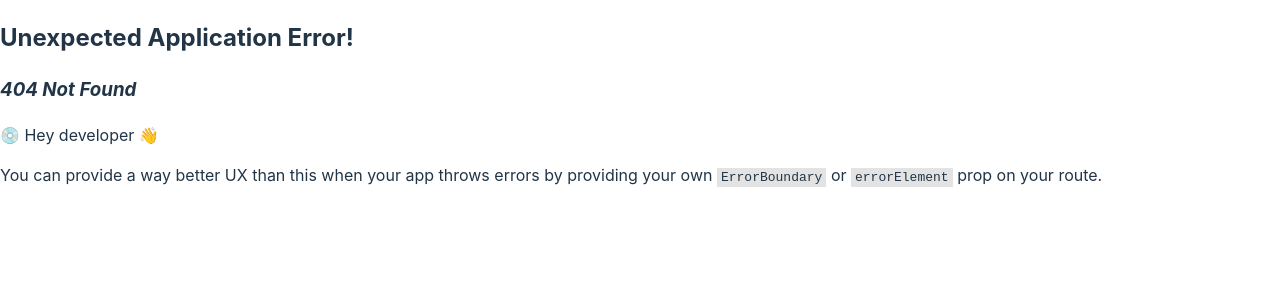
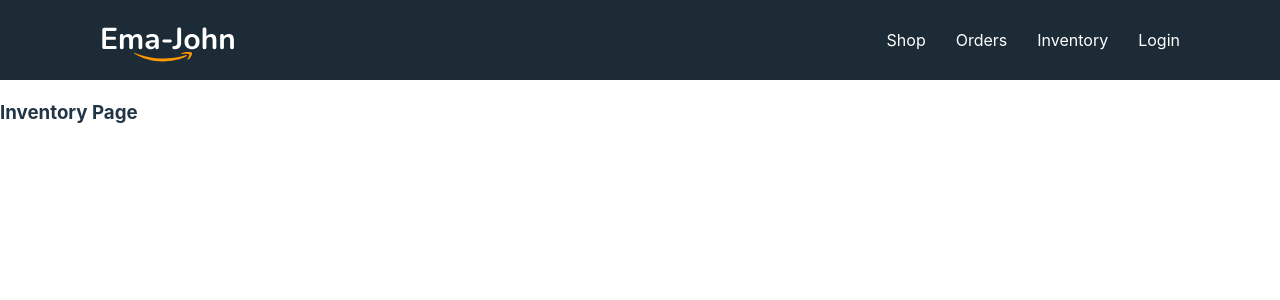
Before and after one commit to shakilahmedshuvo/ema-john-simple, a React (Vite) app: page /inventory in a window 1280 px wide. Before the commit this address had no page. Shown: the top 300 px of the page. Built offline with nearby package versions, Linux system fonts and the light colour scheme.

Commit message:
add routerin header

```diff
--- a/src/components/Header/Header.jsx
+++ b/src/components/Header/Header.jsx
@@ -1,16 +1,17 @@
 import React from 'react';
 import './Header.css';
 import logo from '../../images/Logo.svg';
+import { Link } from 'react-router-dom';
 
 const Header = () => {
     return (
         <nav className='header'>
             <img src={logo} alt="" />
             <div>
-                <a href="/">Shop</a>
-                <a href="/orders">Orders</a>
-                <a href="/inventory">Inventory</a>
-                <a href="/login">Login</a>
+                <Link to="/">Shop</Link>
+                <Link to="/orders">Orders</Link>
+                <Link to="/inventory">Inventory</Link>
+                <Link to="/login">Login</Link>
             </div>
         </nav>
     );
--- /dev/null
+++ b/src/components/Inventory/Inventory.jsx
@@ -0,0 +1,11 @@
+import React from 'react';
+
+const Inventory = () => {
+    return (
+        <div>
+            <h3>Inventory Page</h3>
+        </div>
+    );
+};
+
+export default Inventory;
--- /dev/null
+++ b/src/components/Login/Login.jsx
@@ -0,0 +1,11 @@
+import React from 'react';
+
+const Login = () => {
+    return (
+        <div>
+           <h2>Login Coooming Sooon</h2>
+        </div>
+    );
+};
+
+export default Login;
```
Also changed, not shown: src/main.jsx (+18 -3 lines).
